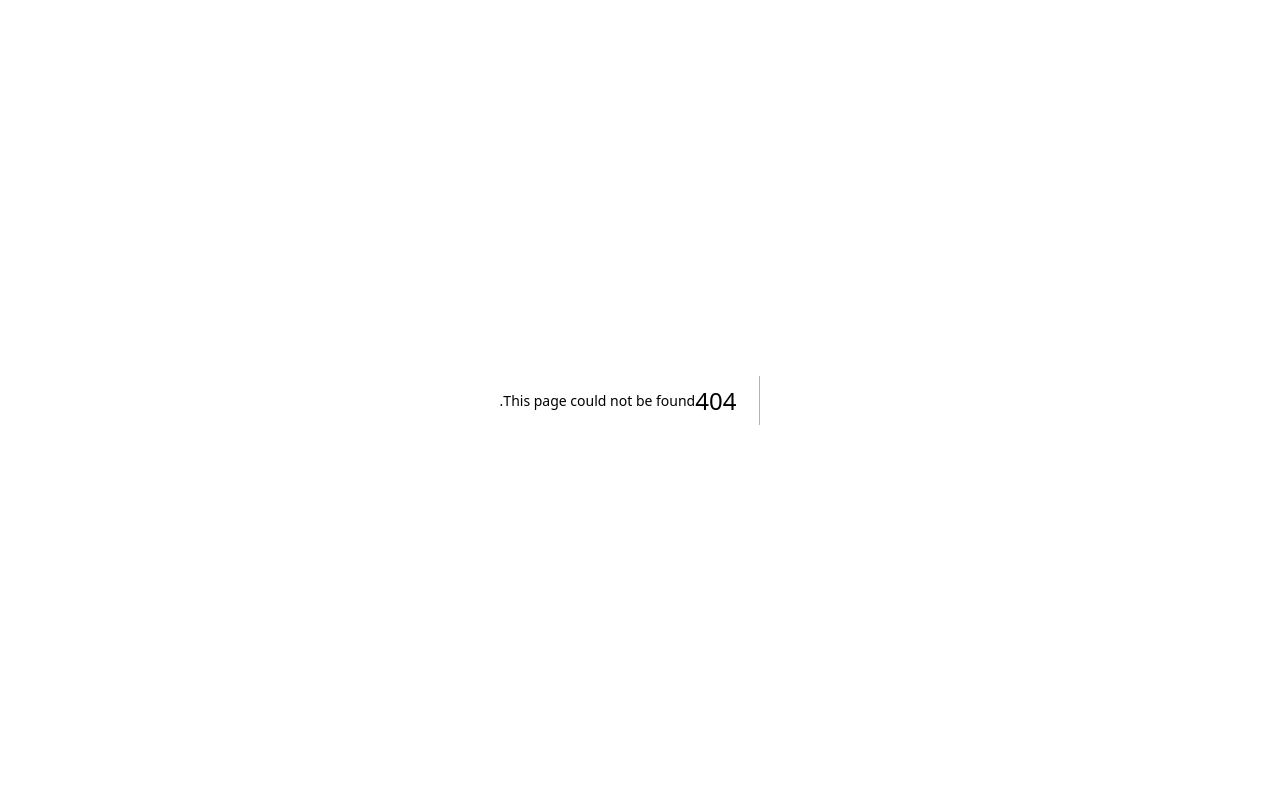
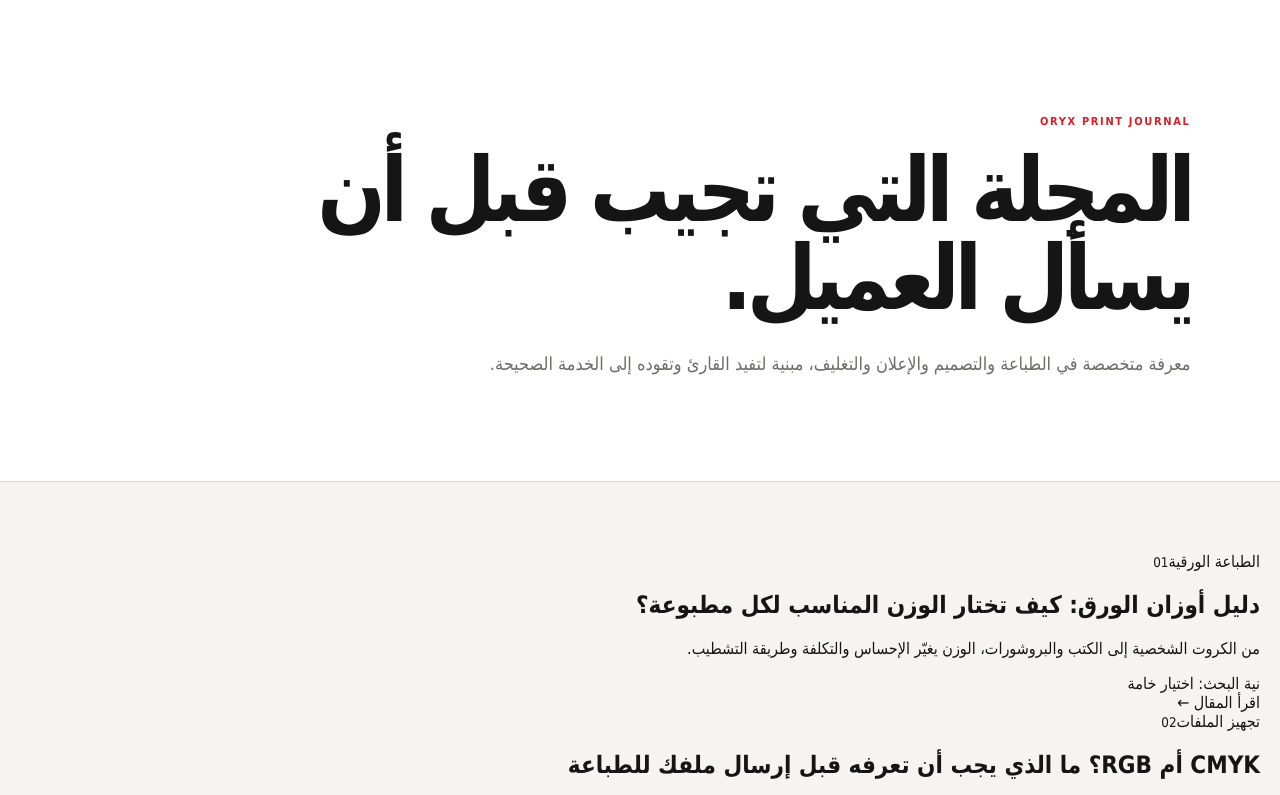
Before and after one commit to skandermahyoub/oryx-print-network, a Next.js app: page /magazine in a window 1280 px wide. Before the commit this address had no page. Shown: the top 795 px of the page. Built offline with nearby package versions, Linux system fonts and the light colour scheme.

Commit message:
feat: add src/app/magazine/page.tsx

```diff
--- /dev/null
+++ b/src/app/magazine/page.tsx
@@ -0,0 +1,21 @@
+import Link from "next/link";
+import { magazineArticles } from "@/lib/magazine";
+
+export default function MagazinePage(){
+  return <main className="catalog-page">
+    <section className="catalog-hero">
+      <span className="eyebrow">ORYX PRINT JOURNAL</span>
+      <h1>المجلة التي تجيب قبل أن يسأل العميل.</h1>
+      <p>معرفة متخصصة في الطباعة والتصميم والإعلان والتغليف، مبنية لتفيد القارئ وتقوده إلى الخدمة الصحيحة.</p>
+    </section>
+    <section className="article-grid page-grid">
+      {magazineArticles.map((article,index)=><article className="article-card" key={article.slug}>
+        <div className="article-meta"><span>{article.category}</span><small>{String(index+1).padStart(2,"0")}</small></div>
+        <h2>{article.title}</h2>
+        <p>{article.excerpt}</p>
+        <div className="article-intent">نية البحث: {article.intent}</div>
+        <Link href={`/magazine/${article.slug}`}>اقرأ المقال ←</Link>
+      </article>)}
+    </section>
+  </main>;
+}
```
